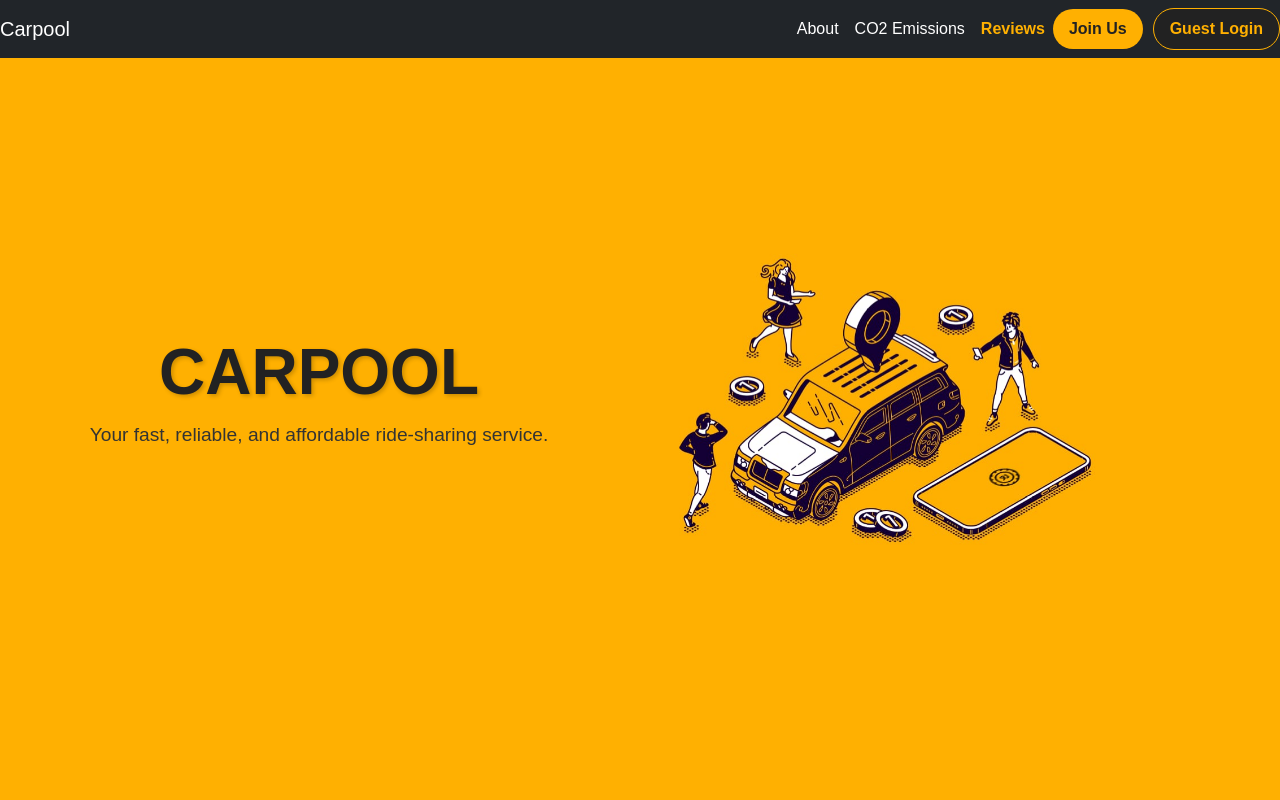
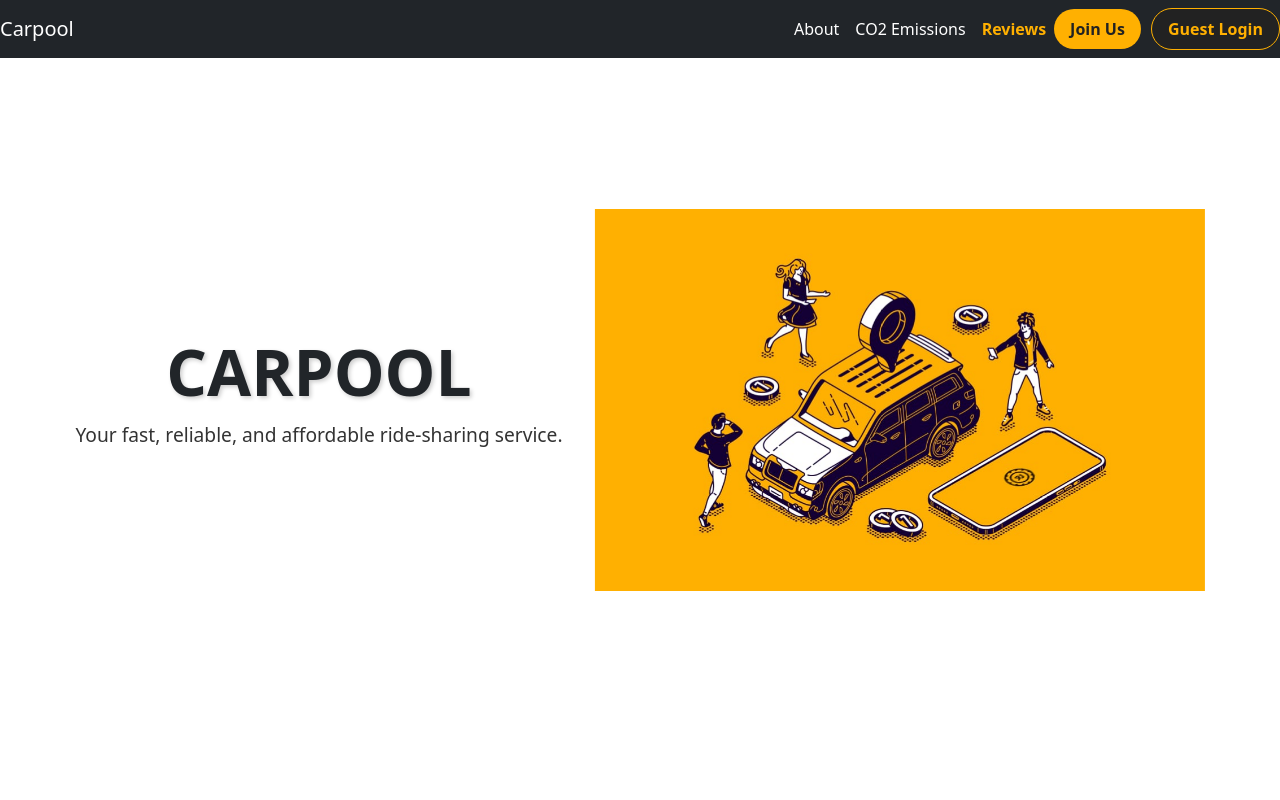
Before and after one commit to Rajeshkarri827/CarPool, a React (Vite) app: page / in a window 1280 px wide. Shown: the top 800 px of the page. Built offline with nearby package versions, Linux system fonts and the light colour scheme.

Commit message:
landingpage dropdown

```diff
--- a/src/landingpage/land.css
+++ b/src/landingpage/land.css
@@ -1,4 +1,4 @@
-/* General Styling */
+General Styling
 body, html {
   margin: 0;
   padding: 0;
--- a/src/landingpage/land.jsx
+++ b/src/landingpage/land.jsx
@@ -1,5 +1,6 @@
 import { useEffect } from "react";
 import "bootstrap/dist/css/bootstrap.min.css";
+import "bootstrap/dist/js/bootstrap.bundle.min.js";
 import { FaCar, FaLeaf } from "react-icons/fa";
 import "./land.css";
 import React from "react";
```
